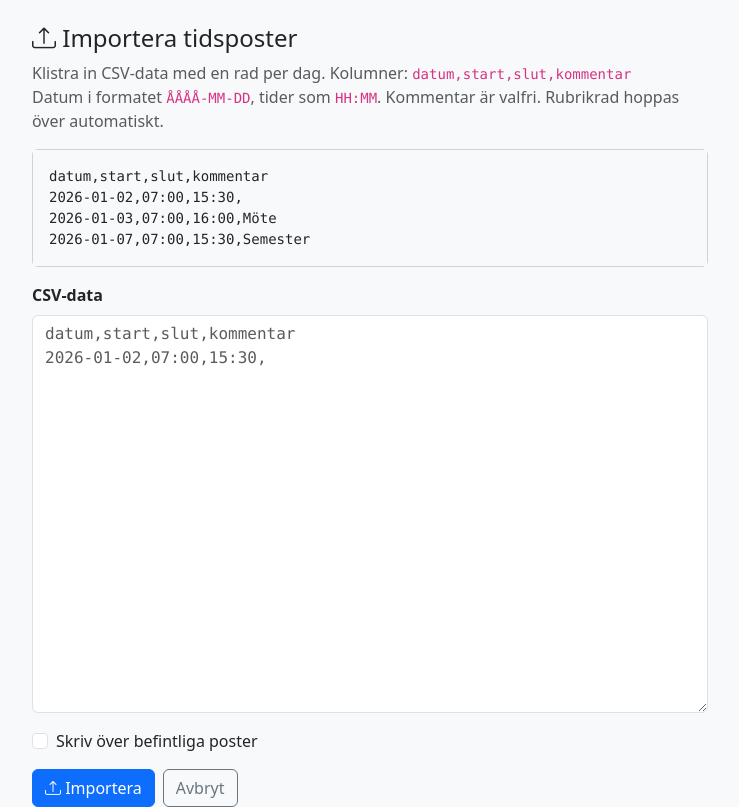
After one commit to cnamehst/flexblankett, a Flask app: template app/templates/main/import.html in a window 1280 px wide. The commit adds this page. Shown: the whole page, without its empty margins (270-1009 px from the left). Run offline with Flask 3, Linux system fonts and the light colour scheme; the template is opened without the code that fills it, so the values that code supplies are empty; some libraries are stand-ins or nearby versions.

Commit message:
24H and import function

```diff
--- /dev/null
+++ b/app/templates/main/import.html
@@ -0,0 +1,42 @@
+{% extends "base.html" %}
+{% block content %}
+<div class="container mt-4" style="max-width:700px">
+    <h4><i class="bi bi-upload"></i> Importera tidsposter</h4>
+
+    {% with messages = get_flashed_messages(with_categories=true) %}
+    {% for cat, msg in messages %}
+    <div class="alert alert-{{ cat }} alert-dismissible fade show">{{ msg }}
+        <button type="button" class="btn-close" data-bs-dismiss="alert"></button>
+    </div>
+    {% endfor %}
+    {% endwith %}
+
+    <p class="text-muted">Klistra in CSV-data med en rad per dag. Kolumner: <code>datum,start,slut,kommentar</code><br>
+    Datum i formatet <code>ÅÅÅÅ-MM-DD</code>, tider som <code>HH:MM</code>. Kommentar är valfri. Rubrikrad hoppas över automatiskt.</p>
+
+    <div class="card mb-3">
+        <div class="card-body bg-light">
+            <pre class="mb-0 small">datum,start,slut,kommentar
+2026-01-02,07:00,15:30,
+2026-01-03,07:00,16:00,Möte
+2026-01-07,07:00,15:30,Semester</pre>
+        </div>
+    </div>
+
+    <form method="post">
+        <input type="hidden" name="csrf_token" value="{{ csrf_token() }}">
+        <div class="mb-3">
+            <label class="form-label fw-semibold">CSV-data</label>
+            <textarea name="csv_data" class="form-control font-monospace" rows="16" placeholder="datum,start,slut,kommentar&#10;2026-01-02,07:00,15:30,"></textarea>
+        </div>
+        <div class="mb-3 form-check">
+            <input type="checkbox" class="form-check-input" name="overwrite" id="overwrite" value="1">
+            <label class="form-check-label" for="overwrite">Skriv över befintliga poster</label>
+        </div>
+        <div class="d-flex gap-2">
+            <button type="submit" class="btn btn-primary"><i class="bi bi-upload"></i> Importera</button>
+            <a href="{{ url_for('main.index') }}" class="btn btn-outline-secondary">Avbryt</a>
+        </div>
+    </form>
+</div>
+{% endblock %}
--- a/k8s/ingress.yaml
+++ b/k8s/ingress.yaml
@@ -7,7 +7,7 @@ metadata:
   annotations:
     traefik.ingress.kubernetes.io/router.entrypoints: websecure
     traefik.ingress.kubernetes.io/router.middlewares: flexblankett-redirect-https@kubernetescrd
-    cert-manager.io/cluster-issuer: letsencrypt-prod
+    cert-manager.io/cluster-issuer: ipa-acme
 spec:
   ingressClassName: traefik
   tls:
```
Also changed, not shown: app/main/routes.py (+71 -0 lines), app/templates/main/month.html (+10 -7 lines).
